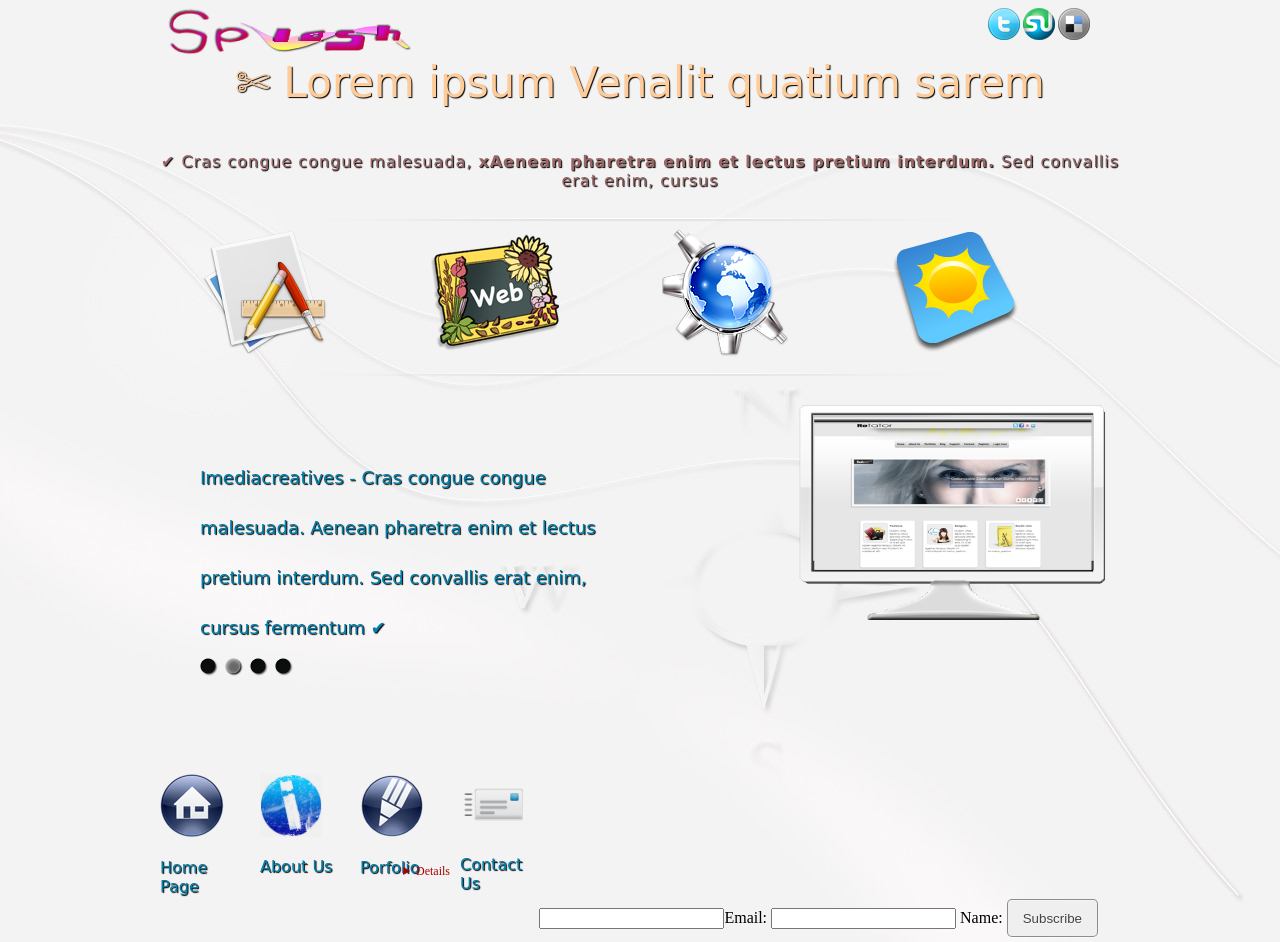
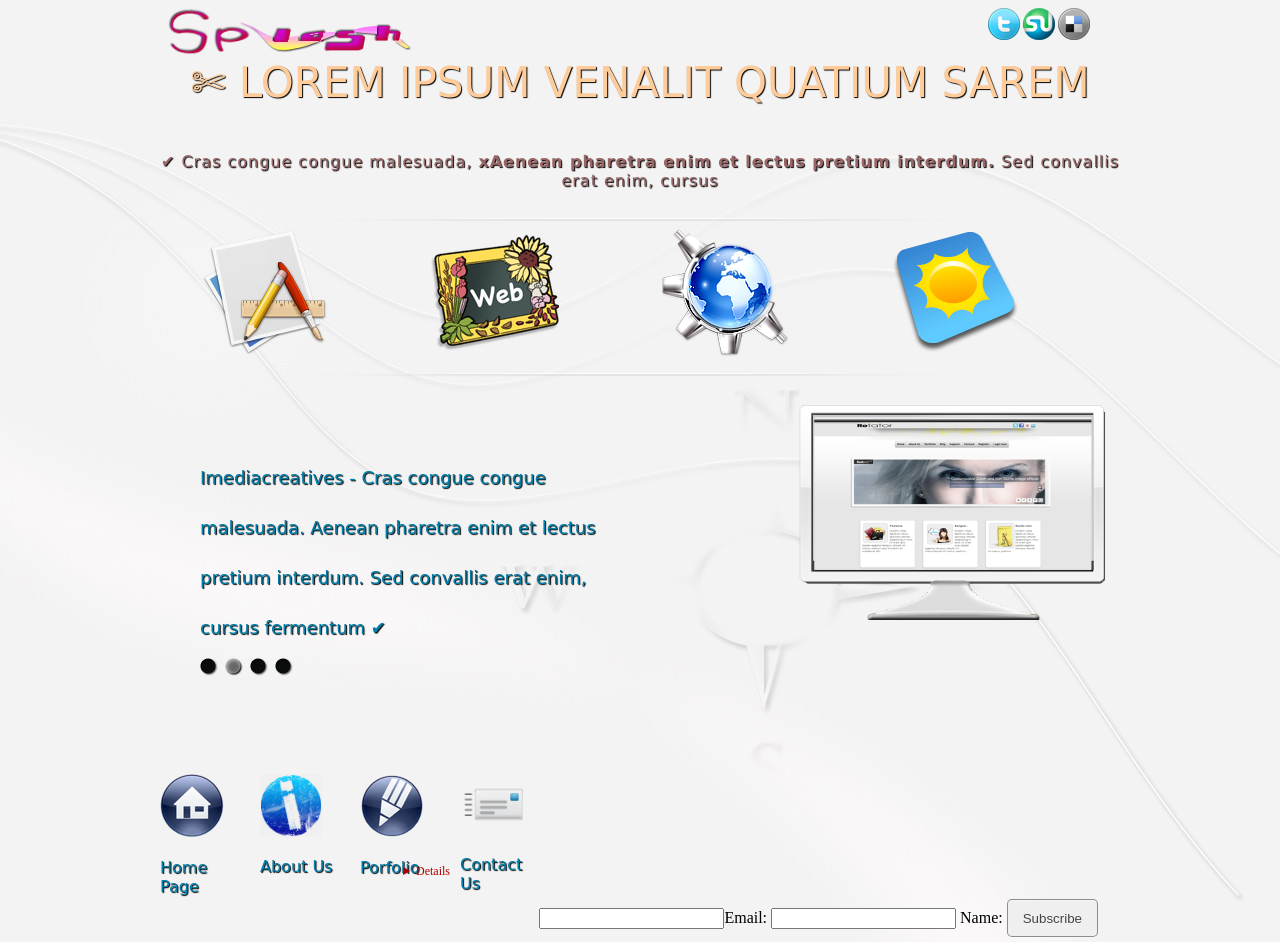
Before and after one commit to galan83/cursogit, a plain HTML site: page index.html in a window 1280 px wide. Drawn offline with Linux system fonts and the light colour scheme; files whose address does not match are found by name.

Commit message:
Arreglo de título, puesto en mayúsculas

```diff
--- a/index.html
+++ b/index.html
@@ -46,7 +46,7 @@ body {
   <div class="logo"><img src="images/logo.png" alt="Logo here" /></div>
  <div class="social"><a href="#"><img src="images/twitter-32x32.png" alt="Follows on Twitter" width="32" height="32" /></a><a href="#"><img src="images/stumbleupon-32x32.png" alt="Stumbleoupon" /></a><a href="#"><img src="images/delicious-32x32.png" alt="Delicious" /></a></div>
   <nav>
-  <h1 class="cursivebig"> &#9988; Lorem ipsum Venalit quatium sarem</h1>
+  <h1 class="cursivebig"> &#9988; LOREM IPSUM VENALIT QUATIUM SAREM</h1>
   <p> &#10004; Cras congue congue malesuada, <strong>xAenean pharetra enim et lectus pretium interdum.</strong> Sed convallis erat enim, cursus </p>
   <div class="divider"></div>
   </nav>
```
